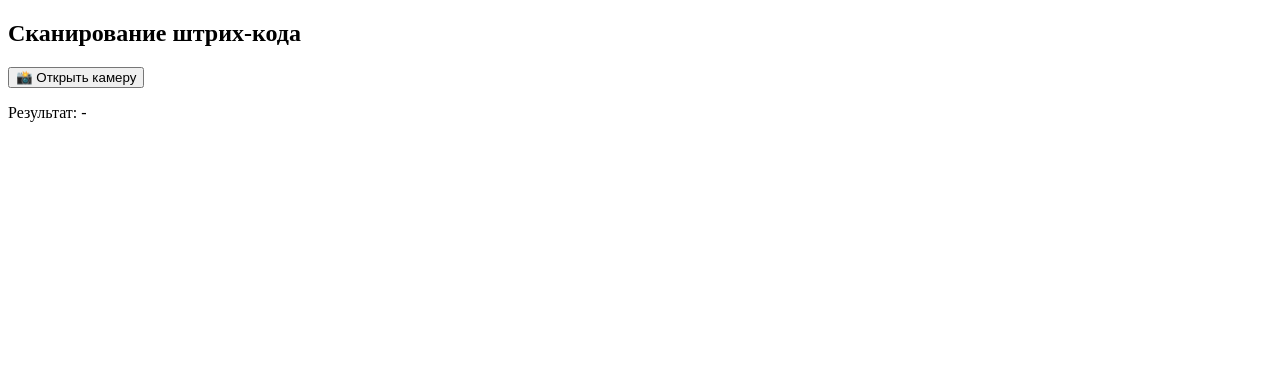
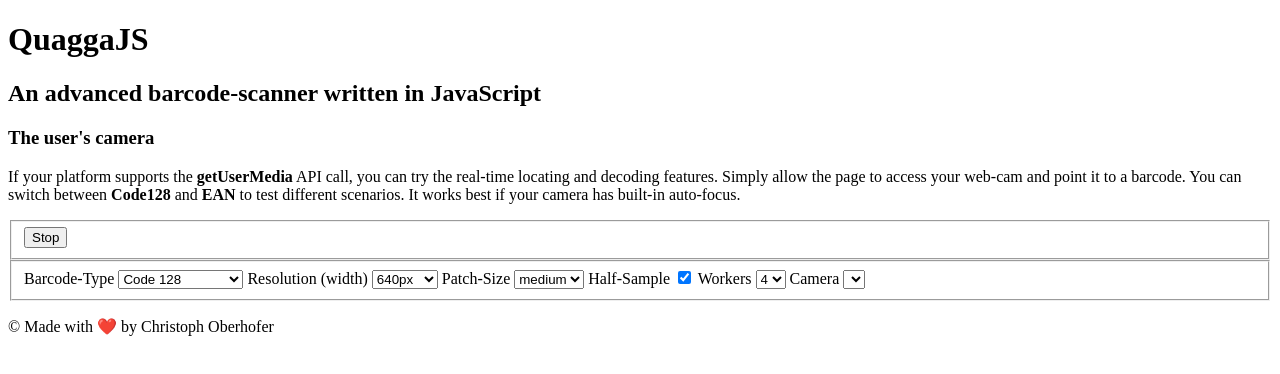
Before and after one commit to r-chernenko/BotApp, a plain HTML site: page index.html in a window 1280 px wide. Drawn offline with nearby package versions, Linux system fonts and the light colour scheme; a script that the page names is missing.

Commit message:
Update index.html

```diff
--- a/index.html
+++ b/index.html
@@ -1,41 +1,118 @@
 <!DOCTYPE html>
-<html lang="ru">
-<head>
-    <meta charset="UTF-8">
-    <meta name="viewport" content="width=device-width, initial-scale=1.0">
-    <title>Сканер штрих-кодов</title>
-    <script src="https://serratus.github.io/quaggaJS/examples/js/quagga.min.js"></script>
-</head>
-<body>
-    <h2>Сканирование штрих-кода</h2>
-    <button onclick="startScanner()">📸 Открыть камеру</button>
-    <video id="scanner" style="width: 100%; max-width: 500px; display: none;"></video>
-    <p id="result">Результат: <span>-</span></p>
+<html lang="en">
+  <head>
+    <meta charset="utf-8" />
+    <meta http-equiv="X-UA-Compatible" content="IE=edge,chrome=1" />
 
-    <script>
-        function startScanner() {
+    <title>index</title>
+    <meta name="description" content="" />
+    <meta name="author" content="Christoph Oberhofer" />
 
-            Quagga.init({
-                inputStream: {
-                    name: "Live",
-                    type: "LiveStream",
-                    target: document.querySelector("#scanner"),
-                    constraints: { facingMode: "environment" }
-                },
-                decoder: { readers: ["ean_reader", "code_128_reader", "qr_reader"] }
-            }, function (err) {
-                if (!err) {
-                    Quagga.start();
-                } else {
-                    console.error("Ошибка инициализации Quagga:", err);
-                }
-            });
+    <meta name="viewport" content="width=device-width; initial-scale=1.0; user-scalable=no" />
+    <link rel="stylesheet" type="text/css" href="css/styles.css" />
+  </head>
 
-            Quagga.onDetected(function (result) {
-                document.getElementById("result").innerHTML = "Результат: " + result.codeResult.code;
-                Quagga.stop();
-            });
-        }
-    </script>
-</body>
+  <body>
+      <header>
+          <div class="headline">
+              <h1>QuaggaJS</h1>
+              <h2>An advanced barcode-scanner written in JavaScript</h2>
+          </div>
+      </header>
+    <section id="container" class="container">
+        <h3>The user's camera</h3>
+        <p>If your platform supports the <strong>getUserMedia</strong> API call, you can try the real-time locating and decoding features.
+            Simply allow the page to access your web-cam and point it to a barcode. You can switch between <strong>Code128</strong>
+            and <strong>EAN</strong> to test different scenarios.
+            It works best if your camera has built-in auto-focus.
+            </p>
+        <div class="controls">
+            <fieldset class="input-group">
+                <button class="stop">Stop</button>
+            </fieldset>
+            <fieldset class="reader-config-group">
+                <label>
+                    <span>Barcode-Type</span>
+                    <select name="decoder_readers">
+                        <option value="code_128" selected="selected">Code 128</option>
+                        <option value="code_39">Code 39</option>
+                        <option value="code_39_vin">Code 39 VIN</option>
+                        <option value="ean">EAN</option>
+                        <option value="ean_extended">EAN-extended</option>
+                        <option value="ean_8">EAN-8</option>
+                        <option value="upc">UPC</option>
+                        <option value="upc_e">UPC-E</option>
+                        <option value="codabar">Codabar</option>
+                        <option value="i2of5">Interleaved 2 of 5</option>
+                        <option value="2of5">Standard 2 of 5</option>
+                        <option value="code_93">Code 93</option>
+                    </select>
+                </label>
+                <label>
+                    <span>Resolution (width)</span>
+                    <select name="input-stream_constraints">
+                        <option value="320x240">320px</option>
+                        <option selected="selected" value="640x480">640px</option>
+                        <option value="800x600">800px</option>
+                        <option value="1280x720">1280px</option>
+                        <option value="1600x960">1600px</option>
+                        <option value="1920x1080">1920px</option>
+                    </select>
+                </label>
+                <label>
+                    <span>Patch-Size</span>
+                    <select name="locator_patch-size">
+                        <option value="x-small">x-small</option>
+                        <option value="small">small</option>
+                        <option selected="selected" value="medium">medium</option>
+                        <option value="large">large</option>
+                        <option value="x-large">x-large</option>
+                    </select>
+                </label>
+                <label>
+                    <span>Half-Sample</span>
+                    <input type="checkbox" checked="checked" name="locator_half-sample" />
+                </label>
+                <label>
+                    <span>Workers</span>
+                    <select name="numOfWorkers">
+                        <option value="0">0</option>
+                        <option value="1">1</option>
+                        <option value="2">2</option>
+                        <option selected="selected" value="4">4</option>
+                        <option value="8">8</option>
+                    </select>
+                </label>
+                <label>
+                    <span>Camera</span>
+                    <select name="input-stream_constraints" id="deviceSelection">
+                    </select>
+                </label>
+                <label style="display: none">
+                    <span>Zoom</span>
+                    <select name="settings_zoom"></select>
+                </label>
+                <label style="display: none">
+                    <span>Torch</span>
+                    <input type="checkbox" name="settings_torch" />
+                </label>
+            </fieldset>
+        </div>
+      <div id="result_strip">
+        <ul class="thumbnails"></ul>
+        <ul class="collector"></ul>
+      </div>
+      <div id="interactive" class="viewport"></div>
+    </section>
+          <footer>
+        <p>
+          &copy; Made with ❤️ by Christoph Oberhofer
+        </p>
+      </footer>
+
+    <script src="vendor/jquery-1.9.0.min.js" type="text/javascript"></script>
+    <script src="//webrtc.github.io/adapter/adapter-latest.js" type="text/javascript"></script>
+    <script src="../dist/quagga.js" type="text/javascript"></script>
+    <script src="live_w_locator.js" type="text/javascript"></script>
+  </body>
 </html>
```
